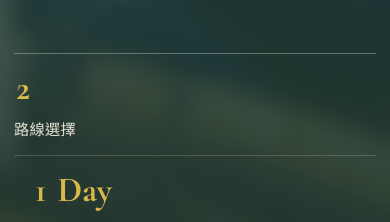
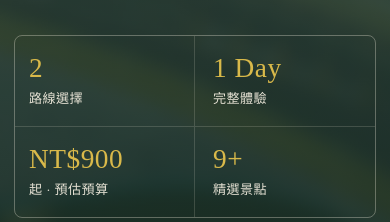
Before and after one commit to shunki-cycu/taohuayouji, a plain HTML site: page index.html in a window 390 px wide. Shown: the part 872-1094 px from the top of the page. Drawn offline with nearby package versions, Linux system fonts and the light colour scheme.

Commit message:
fix(home): refine mobile hero stats typography

```diff
--- a/assets/css/style.css
+++ b/assets/css/style.css
@@ -448,23 +448,23 @@ p:last-child { margin-bottom: 0; }
 .hero-stat:last-child { border-right: 0; }
 .hero-stat strong {
   display: block;
-  font-family: var(--serif);
-  font-size: 2.2rem;
-  font-weight: 700;
+  font-family: var(--serif-tc);
+  font-size: clamp(1.8rem, 3vw, 2.15rem);
+  font-weight: 500;
   color: var(--accent-gold);
   line-height: 1.05;
-  margin-bottom: 10px;
-  letter-spacing: 0;
+  margin-bottom: 8px;
+  letter-spacing: 0.02em;
   white-space: nowrap;
   font-variant-numeric: tabular-nums;
 }
 .hero-stat span {
   display: block;
-  font-family: var(--sans);
+  font-family: var(--serif-tc);
   font-size: 0.95rem;
   font-weight: 500;
   color: var(--text-on-dark);
-  letter-spacing: 0.02em;
+  letter-spacing: 0.04em;
   line-height: 1.45;
   opacity: 0.92;
 }
@@ -1517,6 +1517,27 @@ p:last-child { margin-bottom: 0; }
   .timeline-content h4 { font-size: 1rem; }
   .timeline-content p { font-size: 0.9rem; }
   .pie-card, .funnel { padding: 24px; }
-  .hero-stat { padding: 16px 0 !important; border-right: 0 !important; border-bottom: 1px solid var(--line-on-dark); }
-  .hero-stats { grid-template-columns: 1fr; }
-}
+  .hero-stats {
+    grid-template-columns: repeat(2, minmax(0, 1fr));
+    margin-top: 38px;
+    border: 1px solid var(--line-on-dark-strong);
+    border-radius: 8px;
+    overflow: hidden;
+  }
+  .hero-stat {
+    min-width: 0;
+    padding: 18px 14px !important;
+    border-right: 0 !important;
+    border-bottom: 0;
+  }
+  .hero-stat:nth-child(odd) { border-right: 1px solid var(--line-on-dark) !important; }
+  .hero-stat:nth-child(-n+2) { border-bottom: 1px solid var(--line-on-dark); }
+  .hero-stat strong {
+    font-size: clamp(1.45rem, 7vw, 1.8rem);
+    margin-bottom: 6px;
+  }
+  .hero-stat span {
+    font-size: 0.82rem;
+    letter-spacing: 0.03em;
+  }
+}
```
